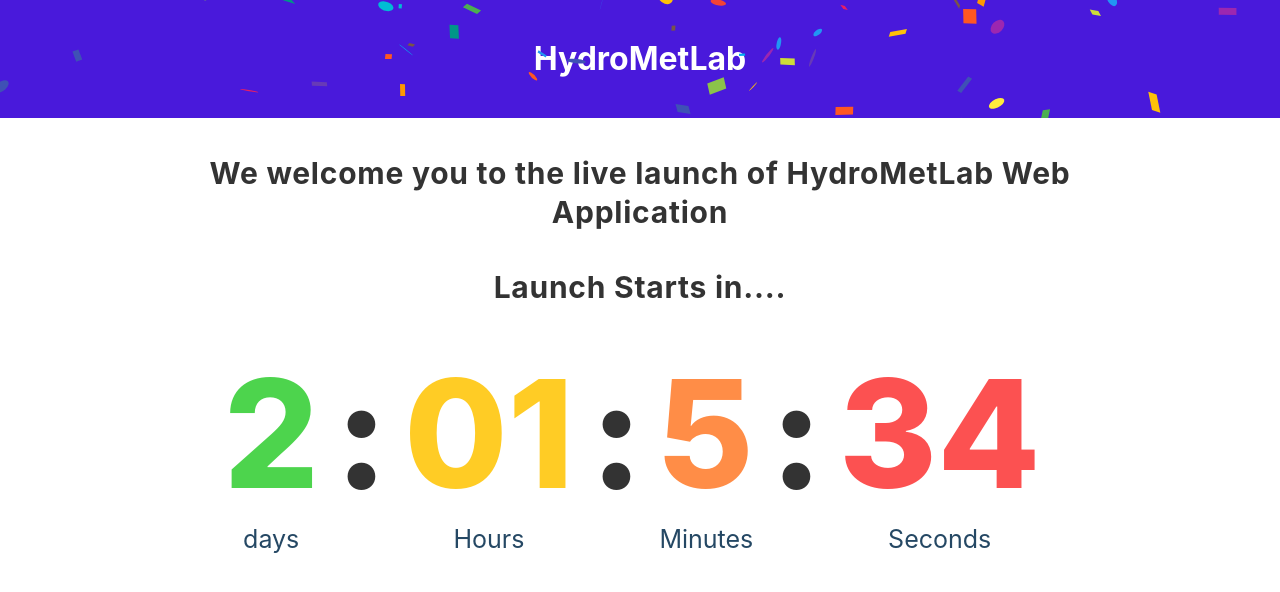
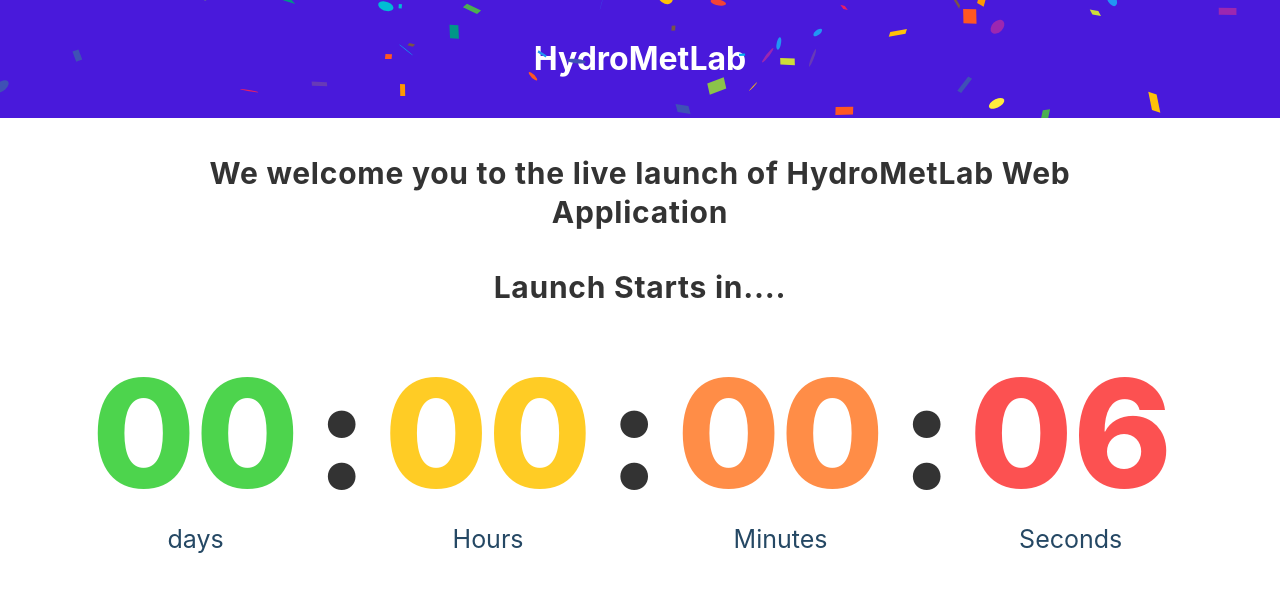
Before and after one commit to Dhirajkumar55/iitr-launchpage, a React (Create React App) app: page / in a window 1280 px wide. Shown: the top 592 px of the page. Built offline with nearby package versions, Linux system fonts and the light colour scheme.

Commit message:
counter for 10 seconds

```diff
--- a/src/EventTimer.css
+++ b/src/EventTimer.css
@@ -44,6 +44,9 @@ body {
       color:#254864 !important;
   }
 
+  .button-div{
+    transition:all 0.5s ease;
+  }
 
 
   .button {
--- a/src/EventTimer.jsx
+++ b/src/EventTimer.jsx
@@ -7,8 +7,9 @@ import NavBar from './NavBar';
 const EventTimer = () => {
   //console.log(finalTime);
   // eslint-disable-next-line
-  const [countdownDate, setCountdownDate] = useState(new Date('Feb 16, 22 21:08:50 GMT+05:30').getTime());
+  //const [countdownTimer, setcountdownTimer] = useState(10);
  // const navigate = useNavigate();
+  const[show,setShow] = useState(false);
   const [state, setState] = useState({
     days: 0,
     hours: 0,
@@ -21,44 +22,28 @@ let interval="";
     interval = setInterval(() => setNewTime(), 1000);
   }, []);
 
+  let timer = 10;
   const setNewTime = () => {
-    if (countdownDate) {
-      const currentTime = new Date().getTime();
 
-      const distanceToDate = countdownDate - currentTime;
-
-      let days = Math.floor(distanceToDate / (1000 * 60 * 60 * 24));
-      let hours = Math.floor(
-        (distanceToDate % (1000 * 60 * 60 * 24)) / (1000 * 60 * 60),
-      );
-      let minutes = Math.floor(
-        (distanceToDate % (1000 * 60 * 60)) / (1000 * 60),
-      );
-      let seconds = Math.floor((distanceToDate % (1000 * 60)) / 1000);
-
+    let days = 0;
+    let hours = 0;
+    let minutes = 0;
+    let seconds = timer;
     const numbersToAddZeroTo = [1, 2, 3, 4, 5, 6, 7, 8, 9];
-
-      if(days <= 0 && hours <= 0 && minutes <= 0 && seconds <= 0){
-        days = 0;
-        hours = 0;
-        minutes = 0;
-        seconds = 0;
-        console.log("Time Reached")
+    if(timer===0){
       clearInterval(interval);
+      setState({days:0,hours:0,minutes:0,seconds:0});
+      setTimeout(() => setShow(true),3000);
     }
     else{
-          days = `${days}`;
-        if (numbersToAddZeroTo.includes(hours)) {
-          hours = `0${hours}`;
-        } else if (numbersToAddZeroTo.includes(minutes)) {
-          minutes = `0${minutes}`;
-        } else if (numbersToAddZeroTo.includes(seconds)) {
+      if (numbersToAddZeroTo.includes(seconds)) {
         seconds = `0${seconds}`;
       }
+      setState({days:days,hours:hours,minutes:minutes,seconds:seconds});
+      timer--;
     }
 
-      setState({ days: days, hours: hours, minutes, seconds });
-    }
+
   };
 
   return (
@@ -75,7 +60,7 @@ let interval="";
 
       <div className='countdown-wrapper'>
         <div className='time-section' >
-          <div className='time' style={{color:"#4dd44d"}}>{state.days || '0'}</div>
+          <div className='time' style={{color:"#4dd44d"}}>{state.days || '00'}</div>
           <small className="time-text">
             {
               state.days === "1" ? "day":"days"
@@ -108,7 +93,7 @@ let interval="";
           state.days <= 0 && state.hours <= 0 && state.minutes <= 0 && state.seconds <= 0 ? (
             <div>
                 <Realistic />
-                <a href="/info" class="button">Launch</a>
+                {show? <div className='button-div'><a href="/info" class="button">Launch</a></div>:<div/>}
             </div>
           ):(
               <div></div>
```
Also changed, not shown: 1 other file (tests, documents, lock files or other folders). Lines whose indentation alone changed are shown as unchanged.
